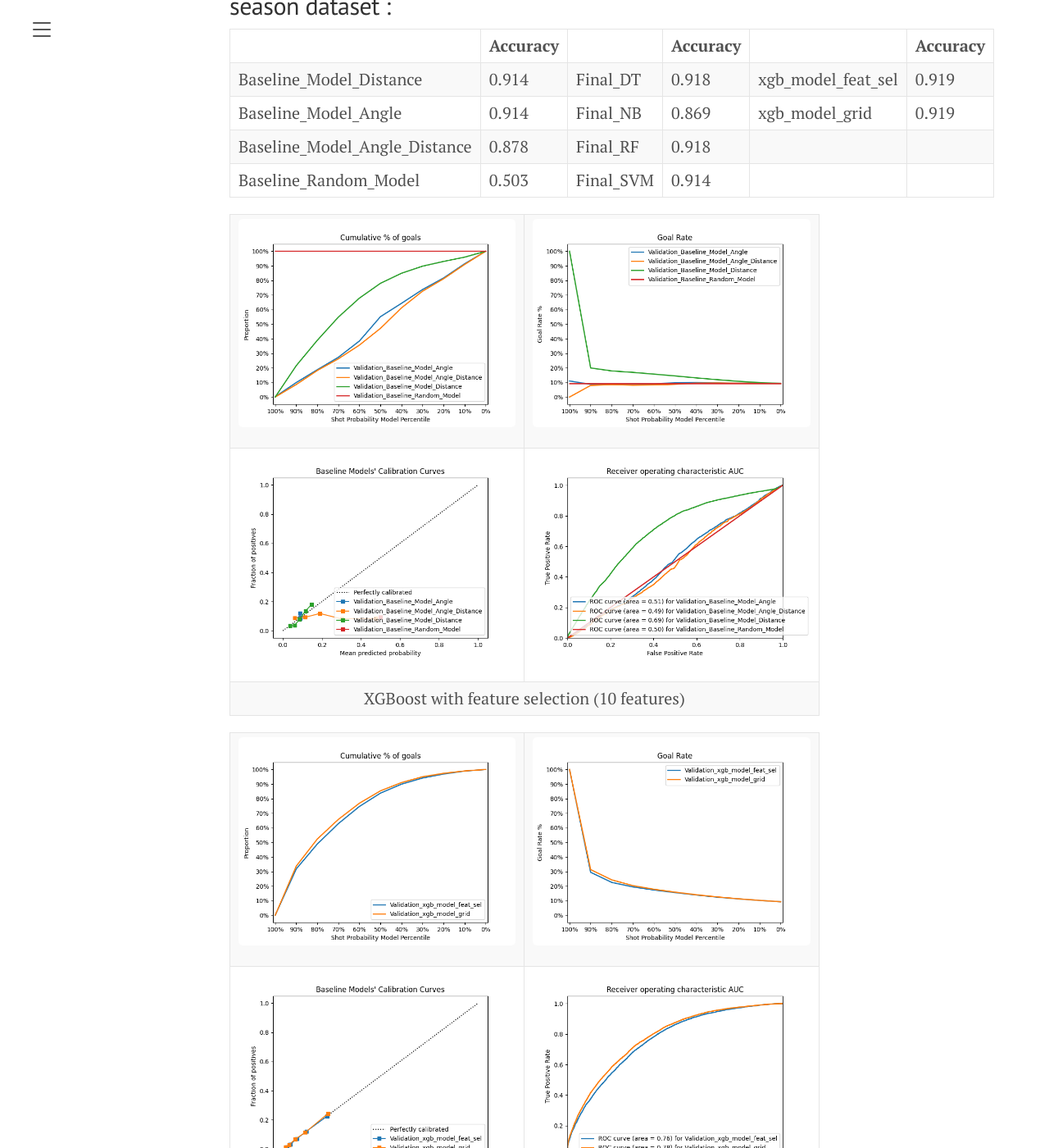
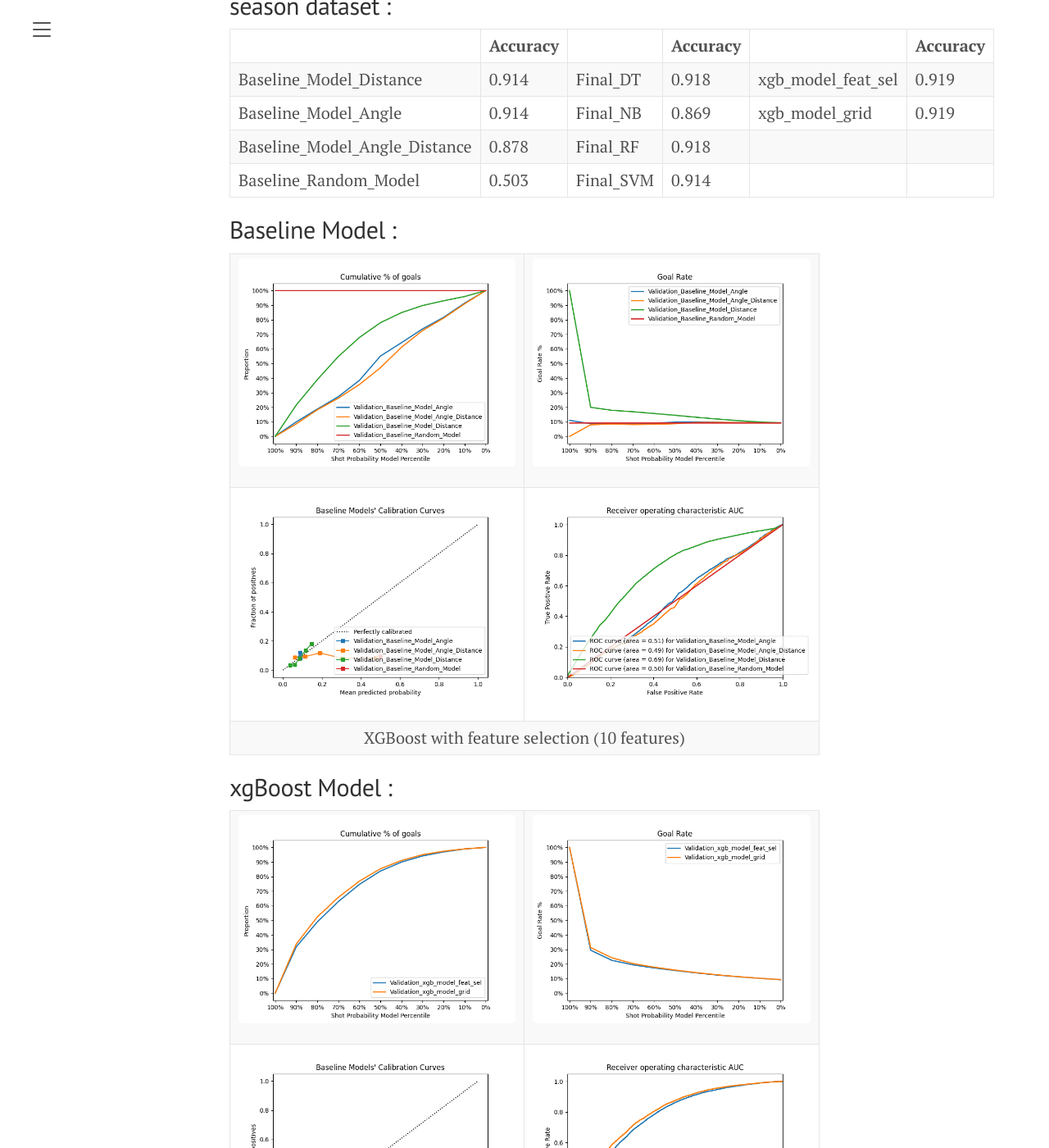
Before and after one commit to ArchambaultP/NHL-Blog, a Jekyll site: the page built from _posts/2021-11-16-milestone-2.md, in a window 1280 px wide and 1400 px high, scrolled down 9700 px. Shown: the whole window at 82% size. Built offline with Jekyll 4.4.1, drawn with Linux system fonts in a browser that asks for light colours; some of the changed text lies outside the part shown.

Commit message:
Update 2021-11-16-milestone-2.md

```diff
--- a/_posts/2021-11-16-milestone-2.md
+++ b/_posts/2021-11-16-milestone-2.md
@@ -266,6 +266,8 @@ We saved our final models in the comet.ml model registry, you can now pull all o
 | Baseline_Model_Angle_Distance | 0.878    | Final_RF  | 0.918    |                    |          |
 | Baseline_Random_Model         | 0.503    | Final_SVM | 0.914    |                    |          |
 
+## Baseline Model :
+
 <table style="width:100%">
     <tr>
         <td><img src="/images/Validation_2019_R_Baseline Cumulative Percentage Of Goals.png"></td>
@@ -280,6 +282,8 @@ We saved our final models in the comet.ml model registry, you can now pull all o
     </tr>
 </table>
 
+## xgBoost Model :
+
 <table style="width:100%">
     <tr>
         <td><img src="/images/Validation_2019_R_xgb Cumulative Percentage Of Goals.png"></td>
@@ -293,6 +297,8 @@ We saved our final models in the comet.ml model registry, you can now pull all o
         <td colspan="2"><center>XGBoost with feature selection (10 features)</center></td>
     </tr>
 </table>
+
+## Final Model :
 
 <table style="width:100%">
     <tr>
@@ -318,6 +324,8 @@ We saved our final models in the comet.ml model registry, you can now pull all o
 | Baseline_Model_Angle_Distance | 0.850    | Final_RF  | 0.912    |                    |          |
 | Baseline_Random_Model         | 0.501    | Final_SVM | 0.907    |                    |          |
 
+## Baseline Model :
+
 <table style="width:100%">
     <tr>
         <td><img src="/images/Validation_2019_P_Baseline Cumulative Percentage Of Goals.png"></td>
@@ -331,6 +339,8 @@ We saved our final models in the comet.ml model registry, you can now pull all o
         <td colspan="2"><center>XGBoost Base Model</center></td>
     </tr>
 </table>
+
+## xgBoost Model :
 
 <table style="width:100%">
     <tr>
@@ -346,6 +356,8 @@ We saved our final models in the comet.ml model registry, you can now pull all o
     </tr>
 </table>
 
+## Final Model :
+
 <table style="width:100%">
     <tr>
         <td><img src="/images/Validation_2019_P_Final Cumulative Percentage Of Goals.png"></td>
```
